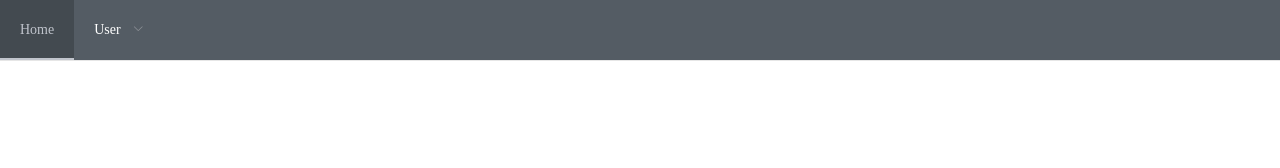
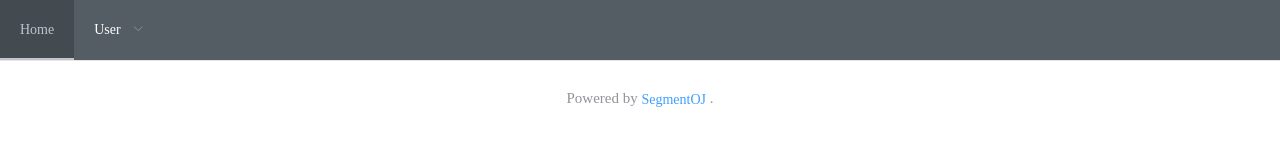
Before and after one commit to segment-oj/segmentoj-frontend, a Vue app: page / in a window 1280 px wide. Shown: the top 168 px of the page. Built offline with nearby package versions, Linux system fonts and the light colour scheme; what vue-katex would draw is missing.

Commit message:
Add footer

```diff
--- a/src/App.vue
+++ b/src/App.vue
@@ -1,19 +1,22 @@
 <template>
   <div id="app">
-    <NavBar></NavBar>
+    <NavBar/>
     <div id="content">
       <router-view></router-view>
     </div>
+    <Footer/>
   </div>
 </template>
 
 <script>
-import NavBar from './components/navbar.vue';
+import NavBar from './components/page/navbar.vue';
+import Footer from './components/page/footer.vue';
 
 export default {
   name: "App",
   components: {
-    NavBar
+    NavBar,
+    Footer
   }
 };
 </script>
@@ -22,9 +25,24 @@ export default {
 #app {
   -webkit-font-smoothing: antialiased;
   -moz-osx-font-smoothing: grayscale;
+  min-height: 100%;
 }
 
 #content {
   margin-top: 80px;
+  min-height: calc(100% - 41.05px);
+}
+
+html {
+  min-height: 100%;
+}
+
+body {
+  min-height: calc(100% - 80px);
+  margin: 0;
+}
+
+.pagetest {
+  height: 1000px;
 }
 </style>
--- /dev/null
+++ b/src/components/page/footer.vue
@@ -0,0 +1,32 @@
+<template>
+  <div class="footer">
+    <div class="footer-content">
+      Powered by
+      <el-link
+        href="https://github.com/segment-oj/segmentoj"
+        type="primary"
+        :underline="false"
+      >SegmentOJ</el-link>
+      .
+    </div>
+  </div>
+</template>
+
+<script>
+export default {
+  name: "Footer"
+};
+</script>
+
+<style lang="css" scoped>
+.footer {
+  width: 100%;
+  text-align: center;
+  color: #909399;
+}
+
+.footer-content {
+  font-size: 15px;
+  padding: 10px;
+}
+</style>
--- a/src/components/navbar.vue
+++ b/src/components/page/navbar.vue
@@ -18,15 +18,15 @@
           <el-menu-item>
             <MyUserName />
           </el-menu-item>
-          <el-menu-item index="/user/logout">
+          <el-menu-item index="./../user/logout">
             Logout
           </el-menu-item>
         </div>
         <div v-else>
-          <el-menu-item index="/user/login">
+          <el-menu-item index="./../user/login">
             login
           </el-menu-item>
-          <el-menu-item index="/user/register">
+          <el-menu-item index="./../user/register">
             Register
           </el-menu-item>
         </div>
@@ -36,7 +36,7 @@
 </template>
 
 <script>
-import MyUserName from './user/MyUserName.vue';
+import MyUserName from './../user/MyUserName.vue';
 
 export default {
   name: 'NavBar',
```
